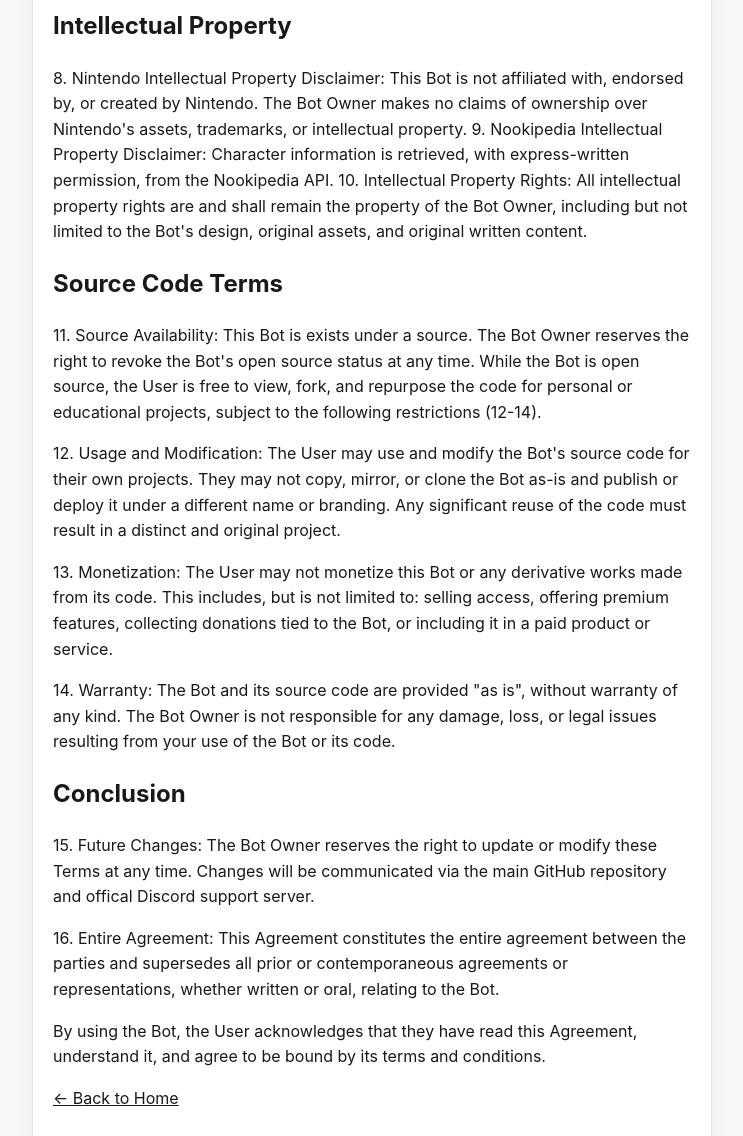
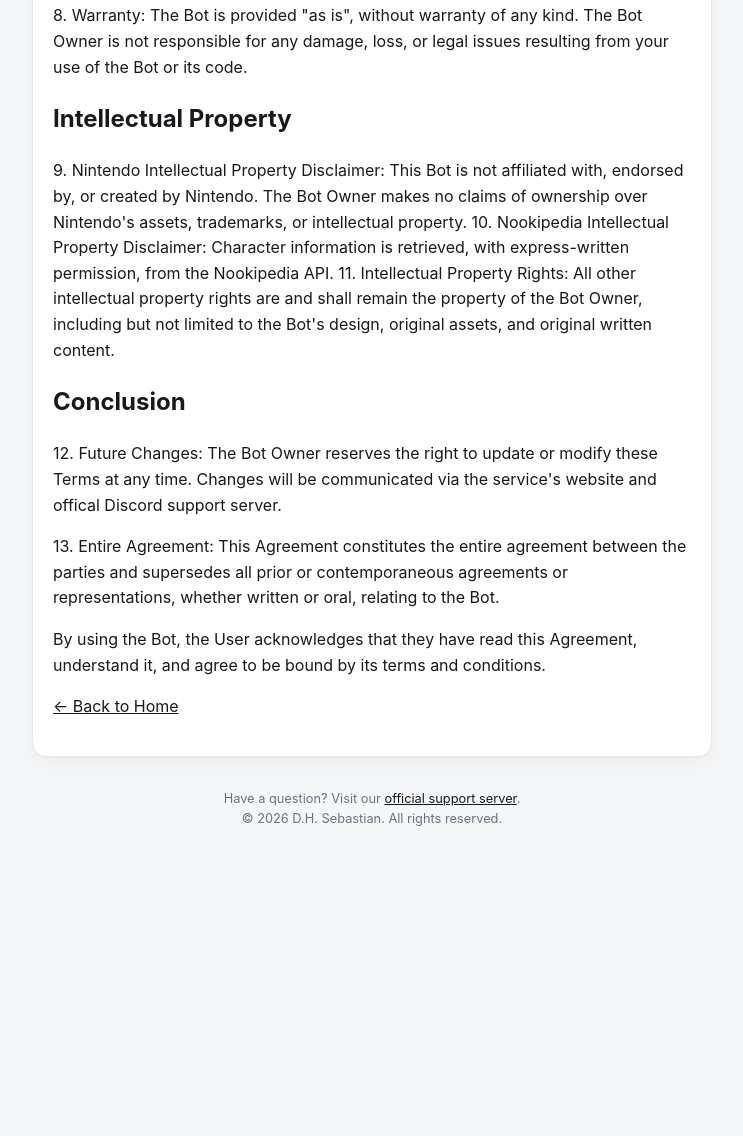
Before and after one commit to hoppingd/villagerbotdocs, a plain HTML site: page terms.html in a window 1280 px wide. Shown: the part 1102-2238 px from the top of the page, without its empty margins (268-1011 px from the left). After the commit the page ends 2012 px from the top, so only its background shows below. Drawn offline with Linux system fonts and the light colour scheme.

Commit message:
Proprietary source code update

```diff
--- a/terms.html
+++ b/terms.html
@@ -14,7 +14,7 @@
   <main class="container">
     <div class="doc">
       <h1>Terms of Service</h1>
-      <span class="update-text">Last Updated: August 15, 2026</span>
+      <span class="update-text">Last Updated: August 17, 2026</span>
 
       <p>This Terms of Service Agreement (the "Agreement") is entered into between the developer ("Bot Owner") and the
         user ("User") of the Villager Bot Discord bot (the "Bot").</p>
@@ -49,38 +49,25 @@
       <p>7. Termination: This Agreement may be terminated by either party at any time for any reason. Upon termination,
         the User must immediately cease all use of the Bot.</p>
 
+      <p>8. Warranty: The Bot is provided "as is", without warranty of any kind. The Bot Owner
+        is not responsible for any damage, loss, or legal issues resulting from your use of the Bot or its code.</p>
+
       <h2>Intellectual Property</h2>
 
-      <p>8. Nintendo Intellectual Property Disclaimer: This Bot is not affiliated with, endorsed by, or created by Nintendo. The Bot Owner
+      <p>9. Nintendo Intellectual Property Disclaimer: This Bot is not affiliated with, endorsed by, or created by Nintendo. The Bot Owner
         makes no claims of ownership over Nintendo's assets, trademarks, or intellectual property.
 
-        9. Nookipedia Intellectual Property Disclaimer: Character information is retrieved, with express-written permission, from the
+        10. Nookipedia Intellectual Property Disclaimer: Character information is retrieved, with express-written permission, from the
         Nookipedia API.
 
-        10. Intellectual Property Rights: All intellectual property rights are and shall remain the property of the Bot Owner,
+        11. Intellectual Property Rights: All other intellectual property rights are and shall remain the property of the Bot Owner,
         including but not limited to the Bot's design, original assets, and original written content.</p>
 
-      <h2>Source Code Terms</h2>
-      <p>11. Source Availability: This Bot is exists under a source. The Bot Owner reserves the right to revoke the
-        Bot's open source status at any time. While the Bot is open source, the User is free to view, fork, and repurpose the code for
-        personal or educational projects, subject to the following restrictions (12-14).</p>
+      <h2>Conclusion</h2>
+      <p>12. Future Changes: The Bot Owner reserves the right to update or modify these Terms at any time. Changes will
+        be communicated via the service's website and offical Discord support server.</p>
 
-      <p>12. Usage and Modification: The User may use and modify the Bot's source code for their own projects. They may
-        not copy, mirror, or clone the Bot as-is and publish or deploy it under a different name or branding. Any
-        significant reuse of the code must result in a distinct and original project.</p>
-
-      <p>13. Monetization: The User may not monetize this Bot or any derivative works made from its code. This includes,
-        but is not limited to: selling access, offering premium features, collecting donations tied to the Bot, or
-        including it in a paid product or service.</p>
-
-      <p>14. Warranty: The Bot and its source code are provided "as is", without warranty of any kind. The Bot Owner
-        is not responsible for any damage, loss, or legal issues resulting from your use of the Bot or its code.</p>
-
-      <h2>Conclusion</h2>
-      <p>15. Future Changes: The Bot Owner reserves the right to update or modify these Terms at any time. Changes will
-        be communicated via the main GitHub repository and offical Discord support server.</p>
-
-      <p>16. Entire Agreement: This Agreement constitutes the entire agreement between the parties and supersedes all
+      <p>13. Entire Agreement: This Agreement constitutes the entire agreement between the parties and supersedes all
         prior or contemporaneous agreements or representations, whether written or oral, relating to the Bot.</p>
 
       <p>By using the Bot, the User acknowledges that they have read this Agreement, understand it, and agree to be
```
Also changed, not shown: 1 other file.
